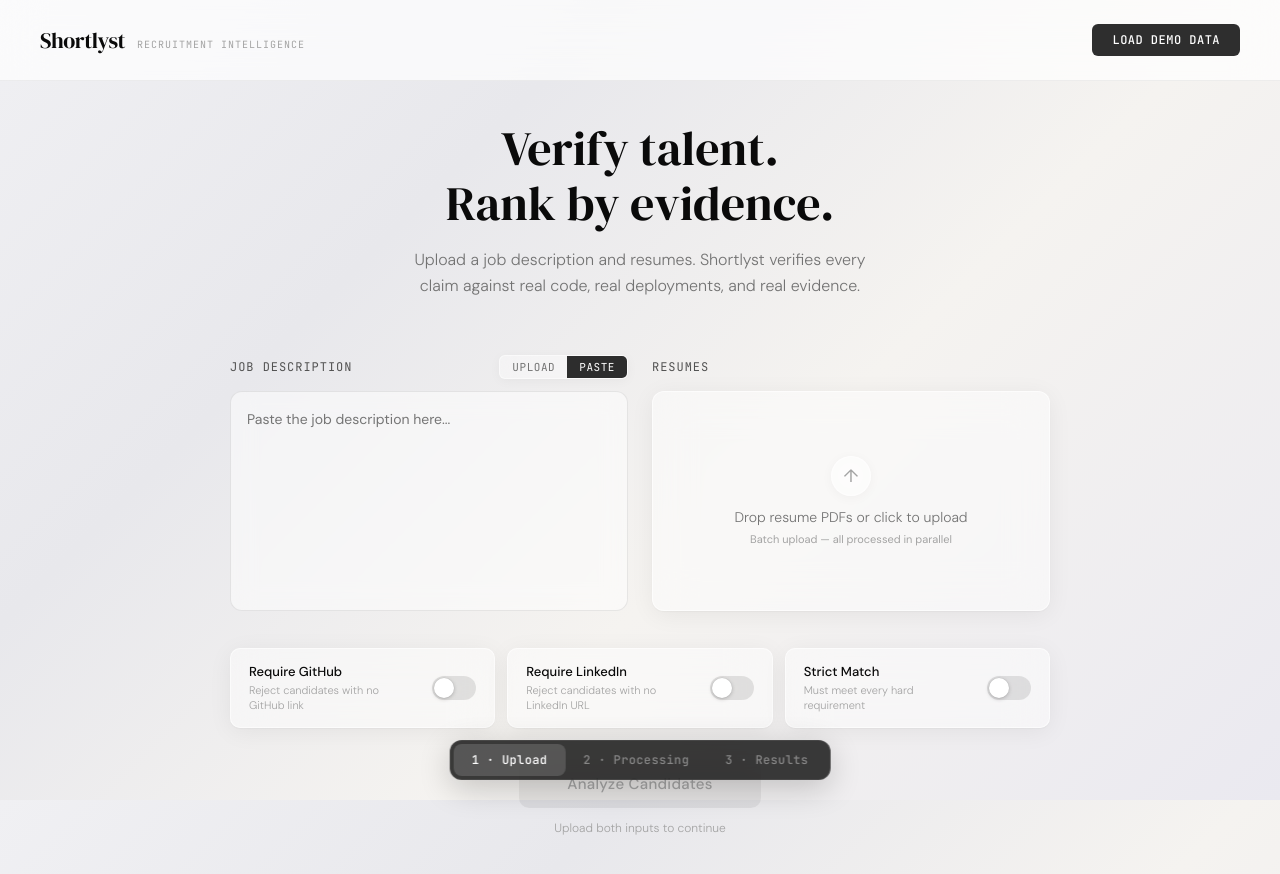
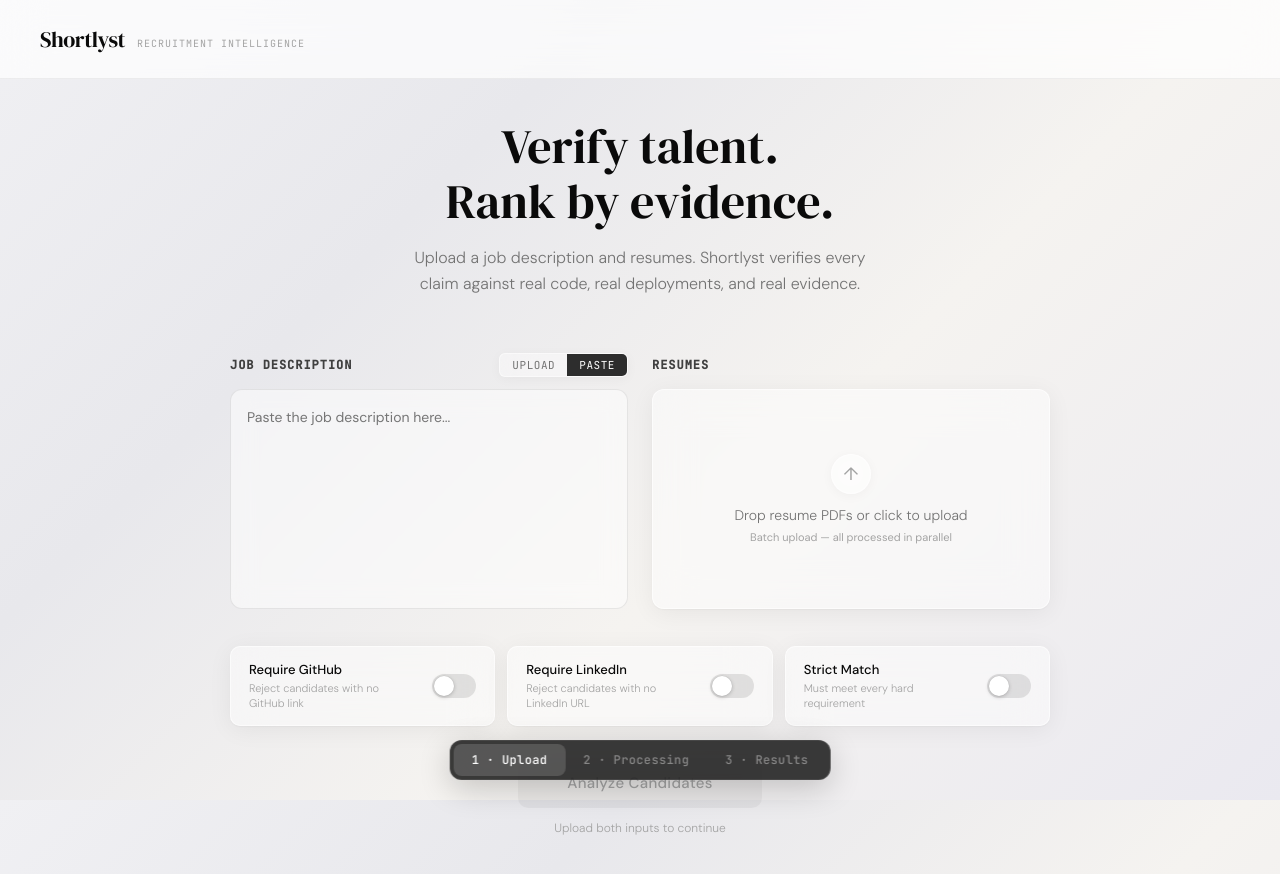
Before and after one commit to HimJar911/Shortlyst, a Next.js app in the folder frontend/: page / in a window 1280 px wide. Built offline with nearby package versions, Linux system fonts and the light colour scheme.

Commit message:
fix(upload): restore label styling, darken section headings, fix button hover transitions

```diff
--- a/frontend/src/components/ui/SectionLabel.tsx
+++ b/frontend/src/components/ui/SectionLabel.tsx
@@ -4,7 +4,7 @@ export default function SectionLabel({ children }: { children: React.ReactNode }
   return (
     <h3 style={{
       fontSize: 10, fontFamily: "var(--mono)", textTransform: "uppercase",
-      letterSpacing: "0.1em", color: "var(--gray-400)", marginBottom: 16,
+      letterSpacing: "0.1em", color: "var(--gray-700)", fontWeight: 600, marginBottom: 16,
     }}>{children}</h3>
   );
 }
--- a/frontend/src/components/upload/UploadScreen.tsx
+++ b/frontend/src/components/upload/UploadScreen.tsx
@@ -15,7 +15,7 @@ interface UploadScreenProps {
   onStart: (filters: FilterSettings) => void;
 }
 
-// ─── Strict-match placeholder skills (parsed from demo JD) ────────────────────
+// ─── Strict-match placeholder skills ─────────────────────────────────────────
 
 const REQUIRED_SKILLS = ["React", "Node.js", "TypeScript", "AWS", "PostgreSQL"];
 
@@ -47,58 +47,28 @@ function Toggle({ label, description, value, onChange }: ToggleProps) {
       }}
       onClick={() => onChange(!value)}
     >
-      {/* Text */}
       <div>
-        <div
-          style={{
-            fontSize: 13,
-            fontFamily: "var(--sans)",
-            fontWeight: 500,
-            color: "var(--black)",
-            marginBottom: 3,
-          }}
-        >
+        <div style={{ fontSize: 13, fontFamily: "var(--sans)", fontWeight: 500, color: "var(--black)", marginBottom: 3 }}>
           {label}
         </div>
-        <div
-          style={{
-            fontSize: 11,
-            fontFamily: "var(--sans)",
-            fontWeight: 300,
-            color: "var(--gray-400)",
-            lineHeight: 1.4,
-          }}
-        >
+        <div style={{ fontSize: 11, fontFamily: "var(--sans)", fontWeight: 300, color: "var(--gray-400)", lineHeight: 1.4 }}>
           {description}
         </div>
       </div>
 
-      {/* Slider track */}
-      <div
-        style={{
-          flexShrink: 0,
-          width: 44,
-          height: 24,
-          borderRadius: 12,
-          background: value ? "#1a1a1a" : "rgba(0,0,0,0.1)",
-          position: "relative",
-          transition: "background 0.2s ease",
-        }}
-      >
+      {/* Track */}
+      <div style={{
+        flexShrink: 0, width: 44, height: 24, borderRadius: 12,
+        background: value ? "#1a1a1a" : "rgba(0,0,0,0.1)",
+        position: "relative", transition: "background 0.2s ease",
+      }}>
         {/* Knob */}
-        <div
-          style={{
-            position: "absolute",
-            top: 2,
-            left: value ? 22 : 2,
-            width: 20,
-            height: 20,
-            borderRadius: "50%",
-            background: "#ffffff",
-            boxShadow: "0 1px 4px rgba(0,0,0,0.22), 0 0 0 0.5px rgba(0,0,0,0.06)",
-            transition: "left 0.2s ease",
-          }}
-        />
+        <div style={{
+          position: "absolute", top: 2, left: value ? 22 : 2,
+          width: 20, height: 20, borderRadius: "50%", background: "#ffffff",
+          boxShadow: "0 1px 4px rgba(0,0,0,0.22), 0 0 0 0.5px rgba(0,0,0,0.06)",
+          transition: "left 0.2s ease",
+        }} />
       </div>
     </div>
   );
@@ -113,37 +83,81 @@ export default function UploadScreen({ onStart }: UploadScreenProps) {
   const [dragOverJd, setDragOverJd] = useState(false);
   const [dragOverResumes, setDragOverResumes] = useState(false);
   const [inputMode, setInputMode] = useState<"upload" | "paste">("paste");
-  const [demoLoaded, setDemoLoaded] = useState(false);
 
   // Filter states
   const [requireGithub, setRequireGithub] = useState(false);
   const [requireLinkedin, setRequireLinkedin] = useState(false);
   const [strictMatch, setStrictMatch] = useState(false);
 
-  const loadDemo = () => {
-    setInputMode("paste");
-    setJdText(`Senior Full-Stack Engineer — Lattice Technologies\n\nWe're looking for a Senior Full-Stack Engineer to join our platform team.\n\nHard Requirements:\n• React (3+ years)\n• Node.js / Express\n• TypeScript\n• AWS (EC2, S3, or Lambda)\n• PostgreSQL\n• GitHub profile required\n\nNice to Have:\n• GraphQL, Docker, CI/CD, Testing frameworks`);
-    setResumeFiles([
-      { name: "marcus_chen_resume.pdf" }, { name: "priya_sharma_resume.pdf" },
-      { name: "james_obrien_resume.pdf" }, { name: "sarah_kim_resume.pdf" },
-      { name: "david_park_resume.pdf" }, { name: "alex_turner_resume.pdf" },
-      { name: "maria_gonzalez_resume.pdf" }, { name: "kevin_wu_resume.pdf" },
-      { name: "fatima_alhassan_resume.pdf" }, { name: "chris_miller_resume.pdf" },
-      { name: "jordan_lee_resume.pdf" }, { name: "nicole_brown_resume.pdf" },
-    ]);
-    setDemoLoaded(true);
-  };
+  // Button hover state
+  const [btnHovered, setBtnHovered] = useState(false);
+  const [btnPressed, setBtnPressed] = useState(false);
 
-  const canStart = (jdFile || jdText.trim()) && resumeFiles.length > 0;
+  const canStart = !!(( jdFile || jdText.trim()) && resumeFiles.length > 0);
 
   const dropZoneStyle = (active: boolean) => ({
     height: 220, borderRadius: 12, display: "flex", flexDirection: "column" as const,
     alignItems: "center", justifyContent: "center", cursor: "pointer",
-    transition: "all 0.25s",
-    ...glass.surface,
+    transition: "all 0.25s", ...glass.surface,
     border: active ? "1.5px solid rgba(0,0,0,0.2)" : "1px solid rgba(255,255,255,0.6)",
     boxShadow: active ? "0 8px 32px rgba(0,0,0,0.1), inset 0 0 0 1px rgba(255,255,255,0.3)" : glass.surface.boxShadow,
   });
+
+  // Analyze button styles — all states share the same property keys so the
+  // browser can interpolate every value through the CSS transition cleanly.
+  const btnStyle = (): React.CSSProperties => {
+    // Base properties that never change
+    const base: React.CSSProperties = {
+      padding: "14px 48px",
+      fontFamily: "var(--sans)",
+      fontSize: 15,
+      fontWeight: 500,
+      borderRadius: 10,
+      letterSpacing: "0.02em",
+      transition: "background 0.25s ease, color 0.25s ease, box-shadow 0.25s ease, transform 0.25s ease, border-color 0.25s ease",
+    };
+
+    if (!canStart) return {
+      ...base,
+      background: "rgba(0,0,0,0.04)",
+      color: "#a3a3a3",
+      border: "1px solid transparent",
+      boxShadow: "none",
+      transform: "translateY(0px)",
+      cursor: "default",
+    };
+
+    if (btnPressed) return {
+      ...base,
+      background: "#0a0a0a",
+      color: "#ffffff",
+      border: "1px solid transparent",
+      boxShadow: "0 2px 8px rgba(0,0,0,0.12)",
+      transform: "translateY(0px)",
+      cursor: "pointer",
+    };
+
+    if (btnHovered) return {
+      ...base,
+      background: "#0a0a0a",
+      color: "#ffffff",
+      border: "1px solid transparent",
+      boxShadow: "0 4px 20px rgba(0,0,0,0.15)",
+      transform: "translateY(-2px)",
+      cursor: "pointer",
+    };
+
+    // Default: frosted glass
+    return {
+      ...base,
+      background: "rgba(255,255,255,0.45)",
+      color: "#1a1a1a",
+      border: "1px solid rgba(0,0,0,0.08)",
+      boxShadow: "0 2px 12px rgba(0,0,0,0.04)",
+      transform: "translateY(0px)",
+      cursor: "pointer",
+    };
+  };
 
   const handleStart = () => {
     if (!canStart) return;
@@ -153,31 +167,21 @@ export default function UploadScreen({ onStart }: UploadScreenProps) {
   return (
     <div style={{ minHeight: "100vh", display: "flex", flexDirection: "column", fontFamily: "var(--sans)" }}>
 
-      {/* Responsive media query for toggle row */}
       <style>{`
         .filter-toggles-row { display: flex; flex-direction: row; }
-        @media (max-width: 768px) {
-          .filter-toggles-row { flex-direction: column; }
-        }
-        .strict-match-panel {
-          overflow: hidden;
-          transition: max-height 0.3s ease, opacity 0.3s ease;
-        }
+        @media (max-width: 768px) { .filter-toggles-row { flex-direction: column; } }
+        .strict-match-panel { overflow: hidden; transition: max-height 0.3s ease, opacity 0.3s ease; }
       `}</style>
 
-      <header style={{ padding: "24px 40px", display: "flex", alignItems: "center", justifyContent: "space-between", ...glass.header, position: "sticky", top: 0, zIndex: 10 }}>
+      {/* Header — logo only, no button */}
+      <header style={{
+        padding: "24px 40px", display: "flex", alignItems: "center",
+        ...glass.header, position: "sticky", top: 0, zIndex: 10,
+      }}>
         <div style={{ display: "flex", alignItems: "baseline", gap: 4 }}>
           <span style={{ fontFamily: "var(--serif)", fontSize: 22, color: "var(--black)", letterSpacing: "-0.02em" }}>Shortlyst</span>
           <span style={{ fontSize: 10, fontFamily: "var(--mono)", color: "var(--gray-400)", marginLeft: 8, textTransform: "uppercase", letterSpacing: "0.1em" }}>Recruitment Intelligence</span>
         </div>
-        <button onClick={loadDemo} style={{
-          padding: "8px 20px", fontSize: 12, fontFamily: "var(--mono)", fontWeight: 500,
-          background: demoLoaded ? "rgba(0,0,0,0.05)" : "rgba(10,10,10,0.85)",
-          color: demoLoaded ? "var(--gray-400)" : "var(--white)",
-          border: "none", borderRadius: 6, cursor: "pointer",
-          letterSpacing: "0.04em", textTransform: "uppercase", transition: "all 0.2s",
-          backdropFilter: "blur(8px)", WebkitBackdropFilter: "blur(8px)",
-        }}>{demoLoaded ? "✓ Demo Loaded" : "Load Demo Data"}</button>
       </header>
 
       <main style={{ flex: 1, display: "flex", alignItems: "center", justifyContent: "center", padding: "40px 20px" }}>
@@ -195,10 +199,12 @@ export default function UploadScreen({ onStart }: UploadScreenProps) {
 
           {/* Upload cards */}
           <div style={{ display: "grid", gridTemplateColumns: "1fr 1fr", gap: 24 }}>
+
             {/* JD Column */}
             <div>
+              {/* Label left, toggle right — same flex row, marginBottom matches Resumes label height */}
               <div style={{ display: "flex", alignItems: "center", justifyContent: "space-between", marginBottom: 12 }}>
-                <label style={{ fontSize: 12, fontFamily: "var(--mono)", textTransform: "uppercase", letterSpacing: "0.08em", color: "var(--gray-600)" }}>Job Description</label>
+                <label style={{ fontSize: 12, fontFamily: "var(--mono)", textTransform: "uppercase", letterSpacing: "0.08em", color: "var(--gray-700)", fontWeight: 600 }}>Job Description</label>
                 <div style={{ display: "flex", gap: 0, borderRadius: 6, overflow: "hidden", ...glass.pill }}>
                   {(["upload", "paste"] as const).map(m => (
                     <button key={m} onClick={() => setInputMode(m)} style={{
@@ -210,6 +216,7 @@ export default function UploadScreen({ onStart }: UploadScreenProps) {
                   ))}
                 </div>
               </div>
+
               {inputMode === "upload" ? (
                 <div
                   onDragOver={e => { e.preventDefault(); setDragOverJd(true); }}
@@ -250,9 +257,11 @@ export default function UploadScreen({ onStart }: UploadScreenProps) {
 
             {/* Resumes Column */}
             <div>
-              <label style={{ display: "block", fontSize: 12, fontFamily: "var(--mono)", textTransform: "uppercase", letterSpacing: "0.08em", color: "var(--gray-600)", marginBottom: 12, height: 24, lineHeight: "24px" }}>
+              {/* height+lineHeight match the JD flex row height so both cards start at the same Y */}
+              <label style={{ display: "block", fontSize: 12, fontFamily: "var(--mono)", textTransform: "uppercase", letterSpacing: "0.08em", color: "var(--gray-700)", fontWeight: 600, marginBottom: 12, height: 24, lineHeight: "24px" }}>
                 Resumes {resumeFiles.length > 0 && `· ${resumeFiles.length} files`}
               </label>
+
               <div
                 onDragOver={e => { e.preventDefault(); setDragOverResumes(true); }}
                 onDragLeave={() => setDragOverResumes(false)}
@@ -284,78 +293,28 @@ export default function UploadScreen({ onStart }: UploadScreenProps) {
             </div>
           </div>
 
-          {/* ── Filter toggles ─────────────────────────────────────────────────── */}
+          {/* ── Filter toggles ─────────────────────────────────────────────── */}
           <div style={{ marginTop: 32, marginBottom: 32 }}>
-
-            {/* Toggle row */}
             <div className="filter-toggles-row" style={{ gap: 12 }}>
-              <Toggle
-                label="Require GitHub"
-                description="Reject candidates with no GitHub link"
-                value={requireGithub}
-                onChange={setRequireGithub}
-              />
-              <Toggle
-                label="Require LinkedIn"
-                description="Reject candidates with no LinkedIn URL"
-                value={requireLinkedin}
-                onChange={setRequireLinkedin}
-              />
-              <Toggle
-                label="Strict Match"
-                description="Must meet every hard requirement"
-                value={strictMatch}
-                onChange={setStrictMatch}
-              />
+              <Toggle label="Require GitHub"   description="Reject candidates with no GitHub link"  value={requireGithub}   onChange={setRequireGithub} />
+              <Toggle label="Require LinkedIn" description="Reject candidates with no LinkedIn URL"  value={requireLinkedin} onChange={setRequireLinkedin} />
+              <Toggle label="Strict Match"     description="Must meet every hard requirement"        value={strictMatch}     onChange={setStrictMatch} />
             </div>
 
-            {/* Strict Match expansion panel */}
-            <div
-              className="strict-match-panel"
-              style={{
-                maxHeight: strictMatch ? 120 : 0,
-                opacity: strictMatch ? 1 : 0,
-              }}
-            >
-              <div
-                style={{
-                  marginTop: 10,
-                  padding: "16px 20px",
-                  borderRadius: 10,
-                  ...glass.surface,
-                  border: "1px solid rgba(255,255,255,0.5)",
-                }}
-              >
-                <div
-                  style={{
-                    fontSize: 10,
-                    fontFamily: "var(--mono)",
-                    textTransform: "uppercase",
-                    letterSpacing: "0.1em",
-                    color: "var(--gray-400)",
-                    marginBottom: 12,
-                  }}
-                >
+            {/* Strict Match expansion */}
+            <div className="strict-match-panel" style={{ maxHeight: strictMatch ? 120 : 0, opacity: strictMatch ? 1 : 0 }}>
+              <div style={{ marginTop: 10, padding: "16px 20px", borderRadius: 10, ...glass.surface, border: "1px solid rgba(255,255,255,0.5)" }}>
+                <div style={{ fontSize: 10, fontFamily: "var(--mono)", textTransform: "uppercase", letterSpacing: "0.1em", color: "var(--gray-400)", marginBottom: 12 }}>
                   Required Skills
                 </div>
                 <div style={{ display: "flex", flexWrap: "wrap", gap: 8 }}>
-                  {REQUIRED_SKILLS.map((skill) => (
-                    <span
-                      key={skill}
-                      style={{
-                        padding: "4px 12px",
-                        borderRadius: 6,
-                        fontFamily: "var(--mono)",
-                        fontSize: 11,
-                        fontWeight: 400,
-                        color: "var(--gray-700)",
-                        background: "rgba(255,255,255,0.6)",
-                        border: "1px solid rgba(0,0,0,0.08)",
-                        backdropFilter: "blur(8px)",
-                        WebkitBackdropFilter: "blur(8px)",
-                        letterSpacing: "0.01em",
-                      }}
-                    >
+                  {REQUIRED_SKILLS.map(skill => (
+                    <span key={skill} style={{
+                      padding: "4px 12px", borderRadius: 6, fontFamily: "var(--mono)", fontSize: 11,
+                      color: "var(--gray-700)", background: "rgba(255,255,255,0.6)",
+                      border: "1px solid rgba(0,0,0,0.08)",
+                      backdropFilter: "blur(8px)", WebkitBackdropFilter: "blur(8px)",
+                    }}>
                       {skill}
                     </span>
                   ))}
@@ -364,18 +323,20 @@ export default function UploadScreen({ onStart }: UploadScreenProps) {
             </div>
           </div>
 
-          {/* Analyze button */}
+          {/* ── Analyze button ─────────────────────────────────────────────── */}
           <div style={{ textAlign: "center" }}>
-            <button onClick={handleStart} style={{
-              padding: "14px 48px", fontFamily: "var(--sans)", fontSize: 15, fontWeight: 500,
-              background: canStart ? "linear-gradient(135deg, var(--gray-800), var(--black))" : "rgba(0,0,0,0.06)",
-              color: canStart ? "#fff" : "var(--gray-400)",
-              border: "none", borderRadius: 10, cursor: canStart ? "pointer" : "default",
-              letterSpacing: "0.02em", transition: "all 0.25s",
-              boxShadow: canStart ? "0 4px 20px rgba(0,0,0,0.15)" : "none",
-            }}>Analyze Candidates</button>
+            <button
+              onClick={handleStart}
+              onMouseEnter={() => canStart && setBtnHovered(true)}
+              onMouseLeave={() => { setBtnHovered(false); setBtnPressed(false); }}
+              onMouseDown={() => canStart && setBtnPressed(true)}
+              onMouseUp={() => setBtnPressed(false)}
+              style={btnStyle()}
+            >
+              Analyze Candidates
+            </button>
             <p style={{ fontSize: 12, color: "var(--gray-400)", marginTop: 12, fontWeight: 300 }}>
-              {canStart ? "Ready — 12 resumes will be processed" : "Upload both inputs to continue"}
+              {canStart ? "Ready — resumes will be processed in parallel" : "Upload both inputs to continue"}
             </p>
           </div>
 
```
